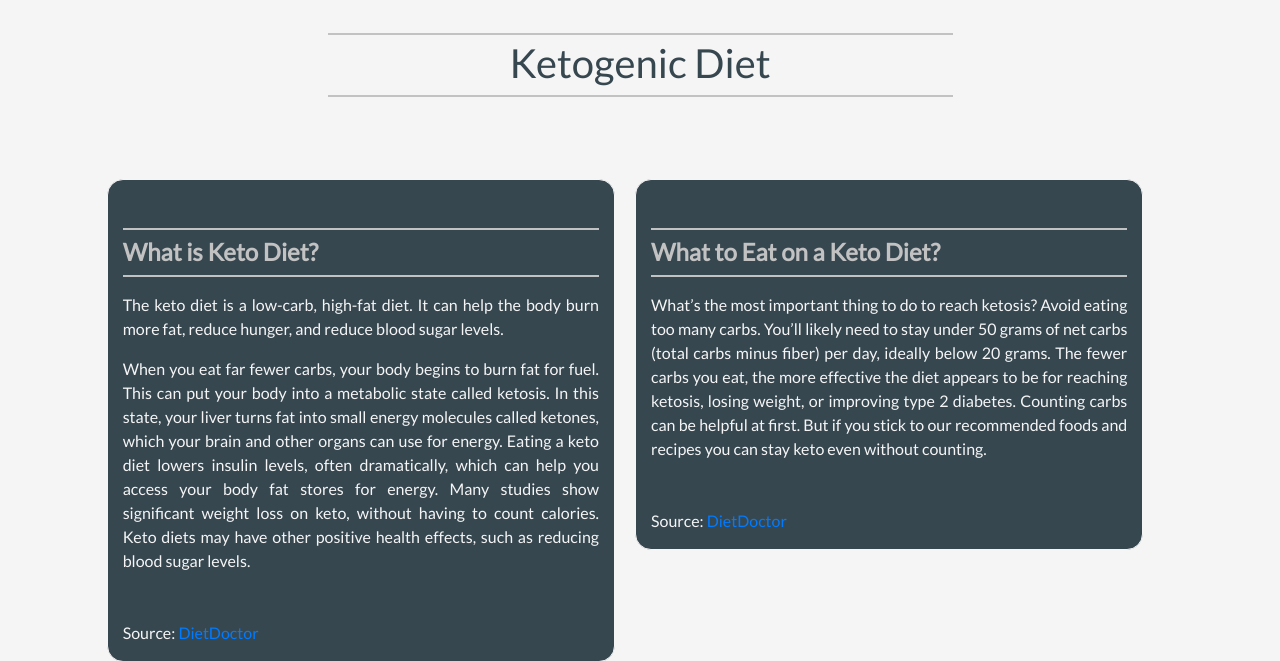
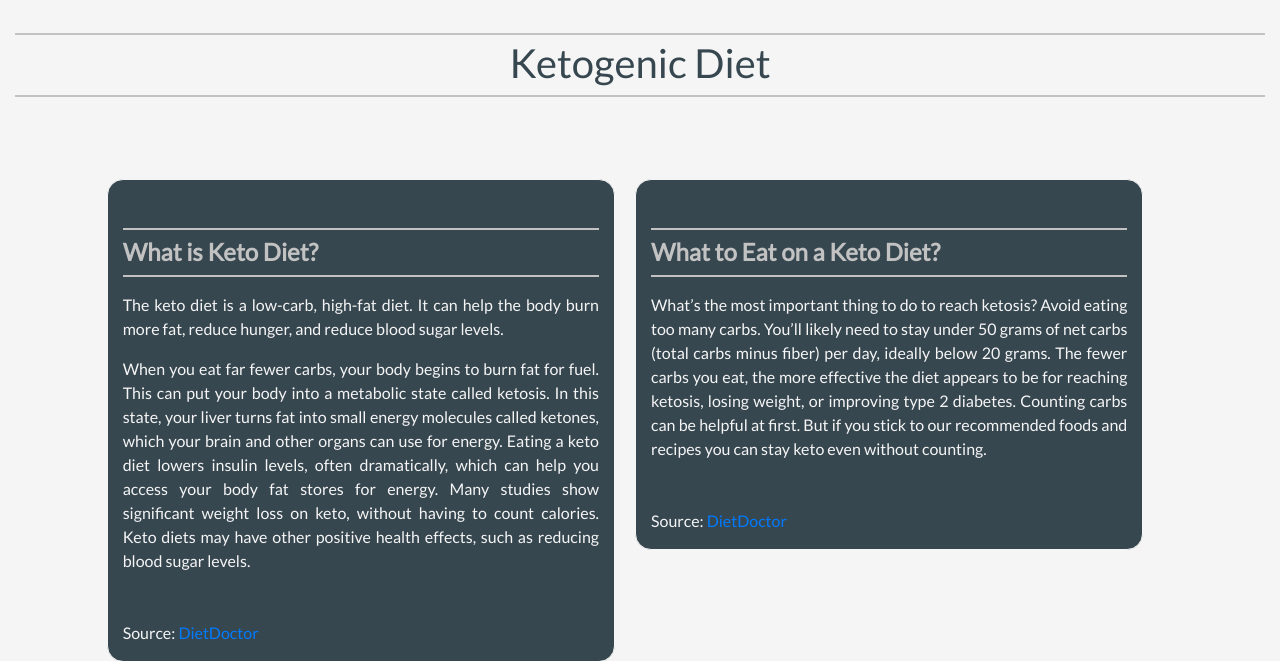
Before and after one commit to Code-Institute-Submissions/szomoru-MP4-DietPantry_MarResub, a Django app: page /keto/ in a window 1280 px wide. Shown: the part 156-817 px from the top of the page. Run offline with Django 3.2, Linux system fonts and the light colour scheme; some libraries are stand-ins or nearby versions.

Commit message:
horizontal line width changed i nthe entire webshop

```diff
--- a/bag/templates/bag/bag.html
+++ b/bag/templates/bag/bag.html
@@ -16,9 +16,9 @@
     <div class="container mb-2">
         <div class="row">
             <div class="col text-center">
-                <hr class="w-50 mt-4">
+                <hr class="mt-4">
                     <h1 class="product-font text-uppercase">Shopping Bag</h1>
-                <hr class="w-50 mb-4">
+                <hr class="mb-4">
             </div>
         </div>
 
--- a/favourites/templates/favourites/favourites.html
+++ b/favourites/templates/favourites/favourites.html
@@ -14,9 +14,9 @@
         <div class="container-fluid">
             <div class="row">
                 <div class="col text-center">
-                    <hr class="w-50 mt-4">
+                    <hr class="mt-4">
                     <h1 class="product-font">My Favourite Products</h1>
-                    <hr class="w-50 mb-4">
+                    <hr class="mb-4">
                 </div>
             </div>
             <div class="row">
--- a/home/templates/home/highprotein.html
+++ b/home/templates/home/highprotein.html
@@ -12,9 +12,9 @@
 {% block content %}
 <div class="row">
     <div class="col mb-5 text-center">
-        <hr class="w-50 mt-4 mb-1">
+        <hr class="mt-4 mb-1">
         <h1 class="product-font">High Protein Diet</h1>
-        <hr class="w-50 mt-1 mb-4">
+        <hr class="mt-1 mb-4">
     </div>
 </div>
     <div id="diet-description" class="row eq-col-height align-start container-fluid justify-content-center">
--- a/home/templates/home/keto.html
+++ b/home/templates/home/keto.html
@@ -12,9 +12,9 @@
 {% block content %}
 <div class="row">
     <div class="col mb-5 text-center">
-        <hr class="w-50 mt-4 mb-1">
+        <hr class="mt-4 mb-1">
         <h1 class="product-font">Ketogenic Diet</h1>
-        <hr class="w-50 mt-1 mb-4">
+        <hr class="mt-1 mb-4">
     </div>
 </div>
     <div id="diet-description" class="row eq-col-height align-start container-fluid justify-content-center">
--- a/home/templates/home/lowcarb.html
+++ b/home/templates/home/lowcarb.html
@@ -12,9 +12,9 @@
 {% block content %}
 <div class="row">
     <div class="col mb-5 text-center">
-        <hr class="w-50 mt-4 mb-1">
+        <hr class="mt-4 mb-1">
         <h1 class="product-font">LowCarb Diet</h1>
-        <hr class="w-50 mt-1 mb-4">
+        <hr class="mt-1 mb-4">
     </div>
 </div>
     <div id="diet-description" class="row eq-col-height align-start container-fluid justify-content-center">
--- a/home/templates/home/mediterranean.html
+++ b/home/templates/home/mediterranean.html
@@ -12,9 +12,9 @@
 {% block content %}
 <div class="row">
     <div class="col mb-5 text-center">
-        <hr class="w-50 mt-4 mb-1">
+        <hr class="mt-4 mb-1">
         <h1 class="product-font">Mediterranean Diet</h1>
-        <hr class="w-50 mt-1 mb-4">
+        <hr class="mt-1 mb-4">
     </div>
 </div>
     <div id="diet-description" class="row eq-col-height align-start container-fluid justify-content-center">
--- a/products/templates/products/product_detail.html
+++ b/products/templates/products/product_detail.html
@@ -15,9 +15,9 @@
         <div class="container-fluid">
             <div class="row">
                 <div class="col text-center">
-                    <hr class="w-50 mt-4">
+                    <hr class="mt-4">
                     <p class="mb-0 text-center"><h3><strong>{{ product.name }}</strong></h3></p>
-                    <hr class="w-50 mb-4">
+                    <hr class="mb-4">
                 </div>
             </div>
             <div class="row align-start">
--- a/static/css/base.css
+++ b/static/css/base.css
@@ -543,8 +543,6 @@ a.category-badge > span.badge:hover {
     border-radius: 0.5rem;
 }
 
-
-
 #diet-description {
     min-height: fit-content;
 }
--- a/templates/404.html
+++ b/templates/404.html
@@ -15,7 +15,7 @@
             <div class="col text-center mt-3">
                 <h1 class="error-font my-3">... I am a 404 Error page! It means i have not found what you are searching for ...
                    Click on the button below to get home and hope we are not going to meet again ...</h1>
-                <hr class="w-50 mb-5">
+                <hr class="mb-5">
                 <a class="btn btn-info btn-lg mt-5" href="{% url 'home' %}">
                     <span class="icon">
                         <i class="fas fa-chevron-left"></i>
--- a/templates/500.html
+++ b/templates/500.html
@@ -15,7 +15,7 @@
             <div class="col text-center mt-3">
                 <h1 class="error-font my-3">... I am a 500 Error page! ...
                     Click on the button below to get home and hope we are not going to meet again ...</h1>
-                <hr class="w-50 mb-5">
+                <hr class="mb-5">
                 <a class="btn btn-info btn-lg  mt-5" href="{% url 'home' %}">
                     <span class="icon">
                         <i class="fas fa-chevron-left"></i>
```
